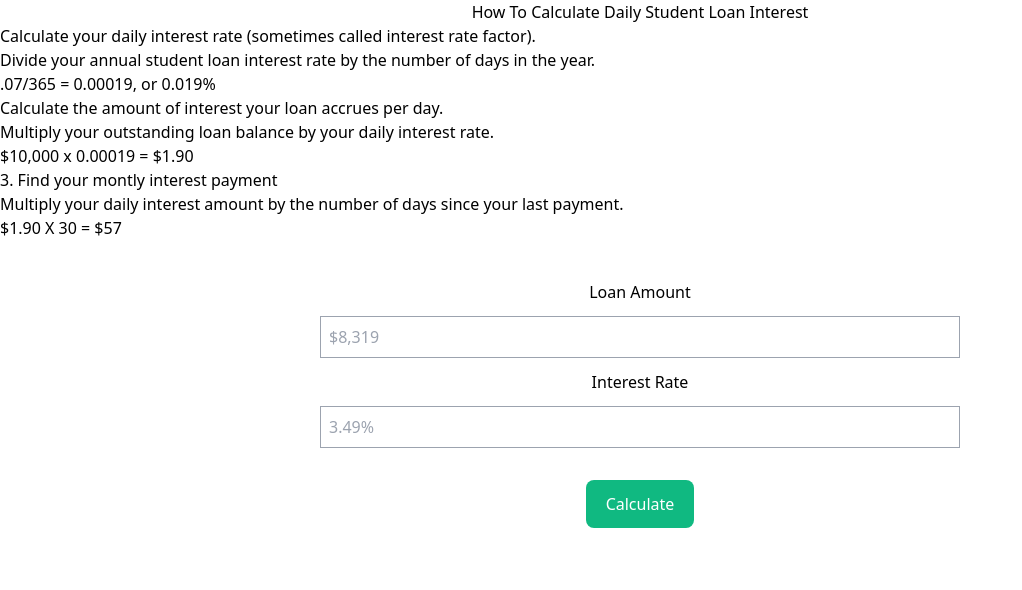
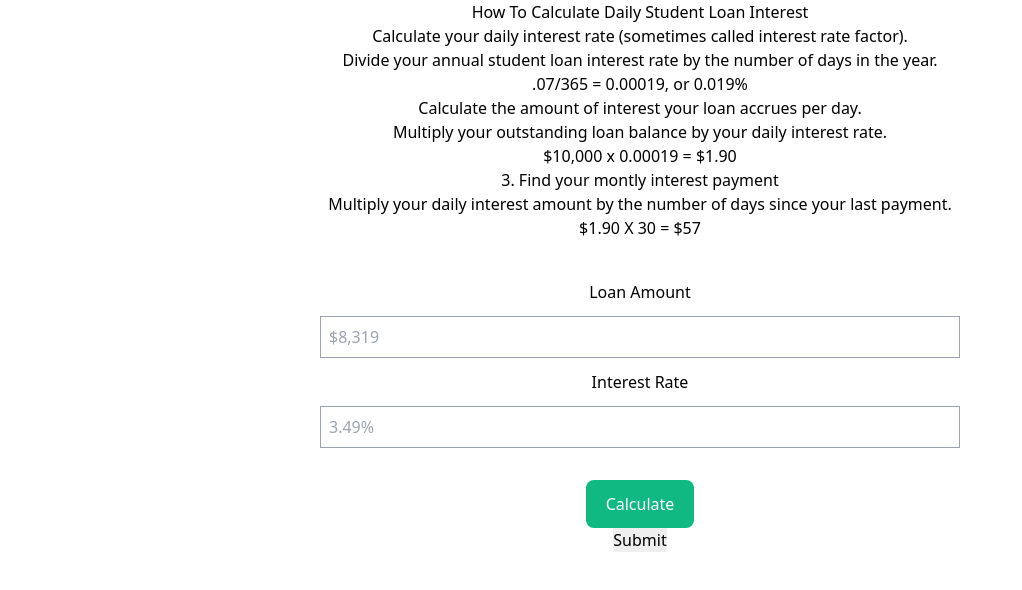
Before and after one commit to DianHuaPhreaker/DailyStudentLoanInterest, a plain HTML site: page index.html in a window 1280 px wide. Shown: the whole page, without its empty margins (0-1022 px from the left). Drawn offline with nearby package versions, Linux system fonts and the light colour scheme.

Commit message:
minor patch

```diff
--- a/index.html
+++ b/index.html
@@ -15,7 +15,7 @@
       How To Calculate Daily Student Loan Interest
     </h1>
 
-    <section>
+    <section class="mx-auto text-center">
       <div class="dailyinterestrate">
         <h1>
           Calculate your daily interest rate (sometimes called interest rate
@@ -25,14 +25,14 @@
           Divide your annual student loan interest rate by the number of days in
           the year.
         </h2>
-        <h3>.07/365 = 0.00019, or 0.019%</h3>
+        <h3 id="daily-interest">.07/365 = 0.00019, or 0.019%</h3>
       </div>
       <div class="interestperday">
         <h1>Calculate the amount of interest your loan accrues per day.</h1>
         <h2>
           Multiply your outstanding loan balance by your daily interest rate.
         </h2>
-        <h3>$10,000 x 0.00019 = $1.90</h3>
+        <h3 id="interest-per-day">$10,000 x 0.00019 = $1.90</h3>
       </div>
       <div>
         <h1>3. Find your montly interest payment</h1>
@@ -40,7 +40,7 @@
           Multiply your daily interest amount by the number of days since your
           last payment.
         </h2>
-        <h3>$1.90 X 30 = $57</h3>
+        <h3 id="monthly-interest">$1.90 X 30 = $57</h3>
       </div>
     </section>
 
@@ -74,6 +74,7 @@
           Calculate
         </button>
       </p>
+      <input type="submit" />
     </form>
   </body>
 </html>
```
Also changed, not shown: script.js (line endings or trailing spaces), 1 other file.
